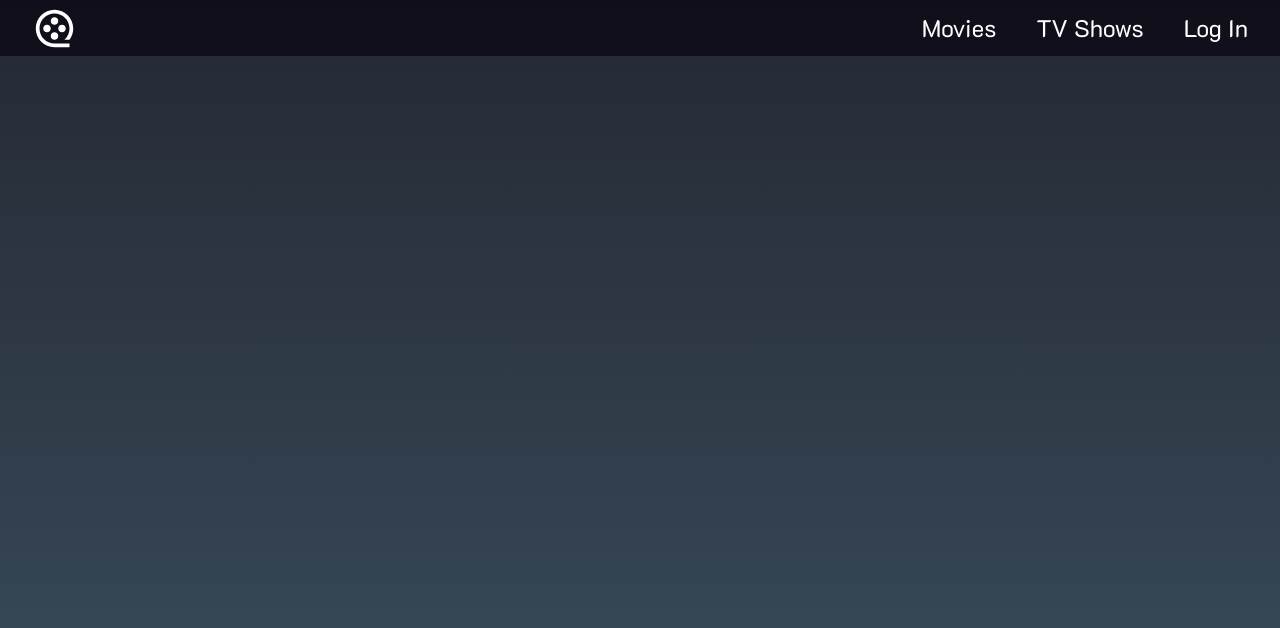
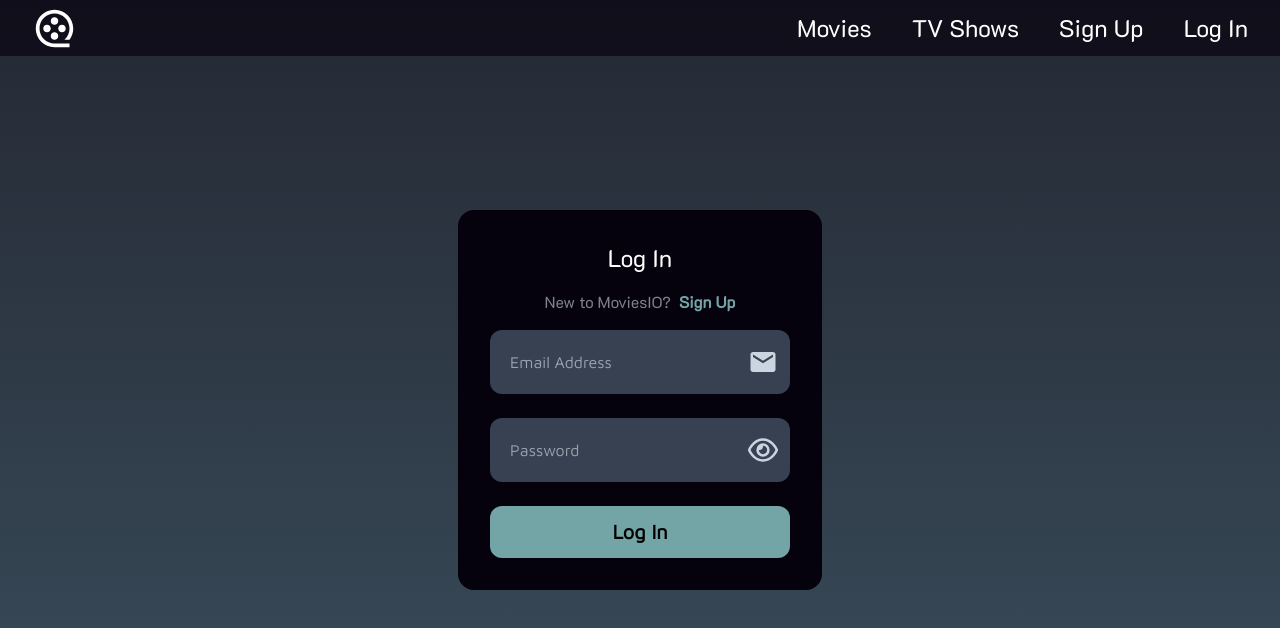
Before and after one commit to Mubarak-O/movie-app, a React (Vite) app: page /login in a window 1280 px wide. Shown: the top 628 px of the page. Built offline with nearby package versions, Linux system fonts and the light colour scheme; no server answers.

Commit message:
Added signup and login pages

```diff
--- a/src/App.tsx
+++ b/src/App.tsx
@@ -2,21 +2,25 @@ import { BrowserRouter, Routes, Route } from "react-router-dom";
 import { Navbar } from "./components/navbar";
 // import { Searchbar } from "./components/searchbar";
 import "./App.css";
-import { Auth } from "./pages/auth";
+import { SignUp } from "./pages/signup";
 import { Home } from "./pages/home";
 import { Movies } from "./pages/movies";
 import { MovieDetails } from "./components/movieDetails";
 import { TVShows } from "./pages/tv-shows";
 import { TVShowDetails } from "./components/tvshowDetails";
+import { AuthContextProvider } from "./context/authContext";
+import { LogIn } from "./pages/login";
 
 function App() {
 	return (
+		<AuthContextProvider>
 			<BrowserRouter>
 				<Navbar />
 				{/* <Searchbar /> */}
 				<Routes>
 					<Route path={"/"} element={<Home />} />
-				<Route path={"/auth"} element={<Auth />} />
+					<Route path={"/signup"} element={<SignUp />} />
+					<Route path={"/login"} element={<LogIn />} />
 					<Route path={"/movies"}>
 						<Route index element={<Movies />} />
 						<Route path={":movieId"} element={<MovieDetails />} />
@@ -27,6 +31,7 @@ function App() {
 					</Route>
 				</Routes>
 			</BrowserRouter>
+		</AuthContextProvider>
 	);
 }
 
--- a/src/components/navbar.tsx
+++ b/src/components/navbar.tsx
@@ -1,7 +1,22 @@
-import { Link } from "react-router-dom";
+import { Link, useNavigate } from "react-router-dom";
 import { RiMovie2Line } from "react-icons/ri";
+// import { FaUser } from "react-icons/fa6";
+import { UserAuth } from "../context/authContext";
 
 export const Navbar = () => {
+	const { user, logOut } = UserAuth();
+	const navigate = useNavigate();
+	// console.log(user);
+
+	const handleLogout = async () => {
+		try {
+			await logOut();
+			navigate("/");
+		} catch (error) {
+			console.log(error);
+		}
+	};
+
 	return (
 		<div className="bg-secondary-colour/65 flex space-x-10 h-14 items-center px-8">
 			<Link className="grow" to="/">
@@ -13,9 +28,31 @@ export const Navbar = () => {
 			<Link className="text-2xl text-white font-k2d" to="/tv-shows">
 				TV Shows
 			</Link>
-			<Link className="text-2xl text-white font-k2d" to="/auth">
-				Log In
-			</Link>
+			{user?.email ? (
+				<>
+					<Link
+						className="text-2xl text-white font-k2d"
+						to="/account"
+					>
+						Account
+					</Link>
+					<button
+						className="text-2xl text-white font-k2d"
+						onClick={handleLogout}
+					>
+						Log Out
+					</button>
+				</>
+			) : (
+				<>
+					<Link className="text-2xl text-white font-k2d" to="/signup">
+						Sign Up
+					</Link>
+					<Link className="text-2xl text-white font-k2d" to="/login">
+						Log In
+					</Link>
+				</>
+			)}
 		</div>
 	);
 };
--- a/src/pages/auth/index.tsx
+++ /dev/null
@@ -1,20 +0,0 @@
-export const Auth = () => {
-	// TODO:
-	// Auth will be done using Firebase
-
-	return (
-		<div className="flex flex-col absolute top-1/2 left-1/2 transform -translate-x-1/2 -translate-y-1/2 space-y-4">
-			<p className="text-white text-xl font-k2d">
-				Welcome! Login by registering as a Guest below!
-			</p>
-			<form className="flex flex-col">
-				<button
-					className="bg-accent-colour p-3 rounded-lg text-lg font-semibold"
-					onClick={() => null}
-				>
-					Log In
-				</button>
-			</form>
-		</div>
-	);
-};
--- /dev/null
+++ b/src/pages/login/index.tsx
@@ -0,0 +1,79 @@
+import { MdEmail } from "react-icons/md";
+import { FaRegEye } from "react-icons/fa6";
+import { Link, useNavigate } from "react-router-dom";
+import { UserAuth } from "../../context/authContext";
+import { FormEvent, useState } from "react";
+
+export const LogIn = () => {
+	const [email, setEmail] = useState<string>("");
+	const [password, setPassword] = useState<string>("");
+	const [error, setError] = useState("");
+	const { user, logIn } = UserAuth();
+	const navigate = useNavigate();
+
+	const handleSubmit = async (e: FormEvent<HTMLFormElement>) => {
+		e.preventDefault();
+		setError("");
+		try {
+			await logIn(email, password);
+			navigate("/");
+		} catch (error: unknown) {
+			if (error instanceof Error) {
+				console.log(error);
+				setError(error.message);
+			}
+		}
+	};
+
+	return (
+		<div className="flex flex-col absolute top-1/2 left-1/2 transform -translate-x-1/2 -translate-y-1/2 space-y-4">
+			<div className="bg-secondary-colour p-8 rounded-2xl">
+				<div className="flex flex-col items-center">
+					<p className="text-white text-2xl font-k2d mb-4">Log In</p>
+					<div className="flex flex-row space-x-2">
+						<p className="text-gray-400/80 text-md font-k2d mb-4">
+							New to MoviesIO?
+						</p>
+						<Link
+							className="text-accent-colour font-bold font-k2d"
+							to="/signup"
+						>
+							Sign Up
+						</Link>
+					</div>
+					{error && <p className="p-3 bg-red-400 my-2">{error}</p>}
+				</div>
+				<form
+					onSubmit={handleSubmit}
+					className="flex flex-col space-y-6 font-maven w-[300px]"
+				>
+					<div className="flex flex-row items-center bg-gray-700 p-3 rounded-xl ">
+						<input
+							onChange={(e) => setEmail(e.target.value)}
+							className="bg-transparent p-2 focus:outline-none text-white grow"
+							type="email"
+							autoComplete="username"
+							placeholder="Email Address"
+							required
+						/>
+						<MdEmail size={30} className="fill-slate-300" />
+					</div>
+					<div className="flex flex-row items-center bg-gray-700 p-3 rounded-xl">
+						<input
+							onChange={(e) => setPassword(e.target.value)}
+							className="bg-transparent p-2 focus:outline-none text-white grow"
+							type="password"
+							placeholder="Password"
+							autoComplete="current-password"
+							required
+						/>
+						<FaRegEye size={30} className="fill-slate-300" />
+					</div>
+					<button className="bg-accent-colour p-3 rounded-xl text-xl font-semibold">
+						Log In
+					</button>
+				</form>
+			</div>
+		</div>
+	);
+};
--- /dev/null
+++ b/src/pages/signup/index.tsx
@@ -0,0 +1,75 @@
+import { MdEmail } from "react-icons/md";
+import { FaRegEye } from "react-icons/fa6";
+import { Link, useNavigate } from "react-router-dom";
+import { UserAuth } from "../../context/authContext";
+import { FormEvent, useState } from "react";
+
+export const SignUp = () => {
+	const [email, setEmail] = useState<string>("");
+	const [password, setPassword] = useState<string>("");
+	const { user, signUp } = UserAuth();
+	const navigate = useNavigate();
+
+	const handleSubmit = async (e: FormEvent<HTMLFormElement>) => {
+		e.preventDefault();
+		try {
+			await signUp(email, password);
+			navigate("/");
+		} catch (error) {
+			console.log(error);
+		}
+	};
+
+	return (
+		<div className="flex flex-col absolute top-1/2 left-1/2 transform -translate-x-1/2 -translate-y-1/2 space-y-4">
+			<div className="bg-secondary-colour p-8 rounded-2xl">
+				<div className="flex flex-col items-center">
+					<p className="text-white text-2xl font-k2d mb-4">
+						Create new account
+					</p>
+					<div className="flex flex-row space-x-2">
+						<p className="text-gray-400/80 text-md font-k2d mb-4">
+							Already a member?
+						</p>
+						<Link
+							className="text-accent-colour font-bold font-k2d"
+							to="/login"
+						>
+							Log In
+						</Link>
+					</div>
+				</div>
+				<form
+					onSubmit={handleSubmit}
+					className="flex flex-col space-y-6 font-maven w-[300px]"
+				>
+					<div className="flex flex-row items-center bg-gray-700 p-3 rounded-xl ">
+						<input
+							onChange={(e) => setEmail(e.target.value)}
+							className="bg-transparent p-2 focus:outline-none text-white grow"
+							type="email"
+							autoComplete="username"
+							placeholder="Email Address"
+							required
+						/>
+						<MdEmail size={30} className="fill-slate-300" />
+					</div>
+					<div className="flex flex-row items-center bg-gray-700 p-3 rounded-xl">
+						<input
+							onChange={(e) => setPassword(e.target.value)}
+							className="bg-transparent p-2 focus:outline-none text-white grow"
+							type="password"
+							placeholder="Password"
+							autoComplete="current-password"
+							required
+						/>
+						<FaRegEye size={30} className="fill-slate-300" />
+					</div>
+					<button className="bg-accent-colour p-3 rounded-xl text-xl font-semibold">
+						Sign Up
+					</button>
+				</form>
+			</div>
+		</div>
+	);
+};
```
Lines whose indentation alone changed are shown as unchanged.
